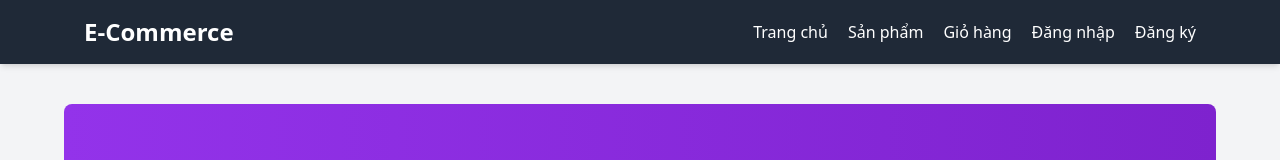
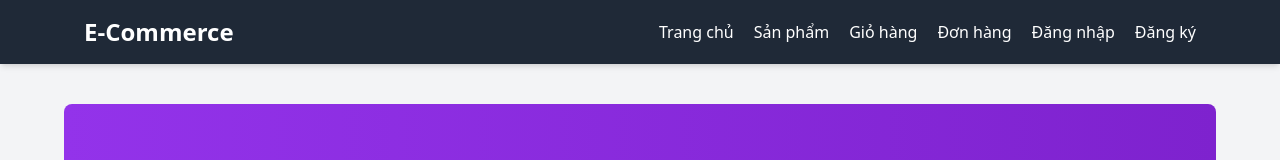
Before and after one commit to HuuNhan-147/Nhom15_CC, a React (Create React App) app in the folder CLIENT/: page / in a window 1280 px wide. Shown: the top 160 px of the page. Built offline with nearby package versions, Linux system fonts and the light colour scheme; the HTML template or start-up script is replaced by a standard one.

Commit message:
feat: add orders route and navigation

```diff
--- a/CLIENT/src/App.js
+++ b/CLIENT/src/App.js
@@ -9,6 +9,7 @@ import Cart from './pages/Cart';
 import Checkout from './pages/Checkout';
 import Login from './pages/Login';
 import Register from './pages/Register';
+import Orders from './pages/Orders';
 
 function App() {
   return (
@@ -22,6 +23,7 @@ function App() {
             <Route path="/products/:id" element={<ProductDetail />} />
             <Route path="/cart" element={<Cart />} />
             <Route path="/checkout" element={<Checkout />} />
+            <Route path="/orders" element={<Orders />} />
             <Route path="/login" element={<Login />} />
             <Route path="/register" element={<Register />} />
           </Routes>
--- a/CLIENT/src/components/Header.js
+++ b/CLIENT/src/components/Header.js
@@ -14,6 +14,7 @@ function Header() {
           <Link to="/" className="text-white hover:text-primary transition-colors">Trang chủ</Link>
           <Link to="/products" className="text-white hover:text-primary transition-colors">Sản phẩm</Link>
           <Link to="/cart" className="text-white hover:text-primary transition-colors">Giỏ hàng</Link>
+          <Link to="/orders" className="text-white hover:text-primary transition-colors">Đơn hàng</Link>
           <Link to="/login" className="text-white hover:text-primary transition-colors">Đăng nhập</Link>
           <Link to="/register" className="text-white hover:text-primary transition-colors">Đăng ký</Link>
         </nav>
```
